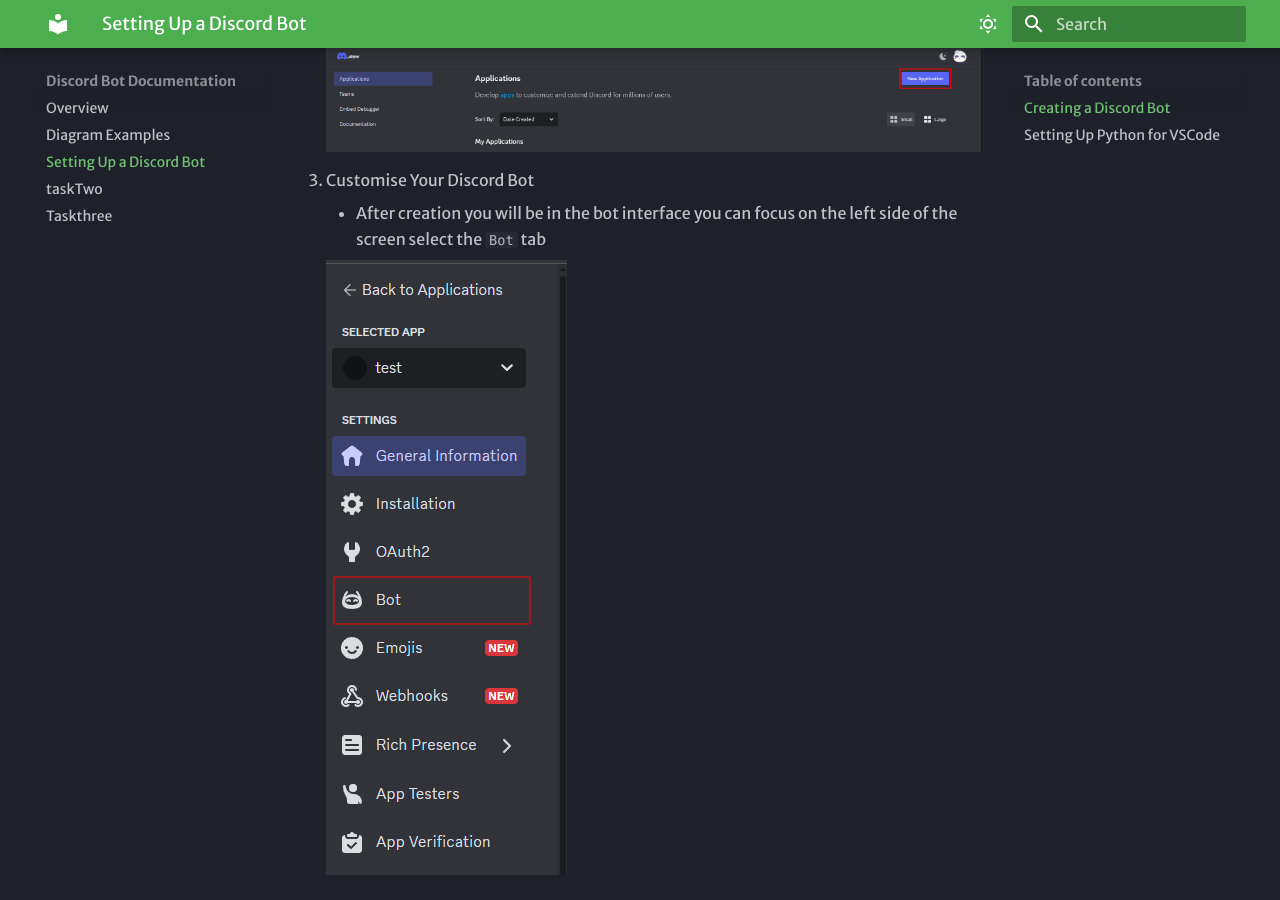
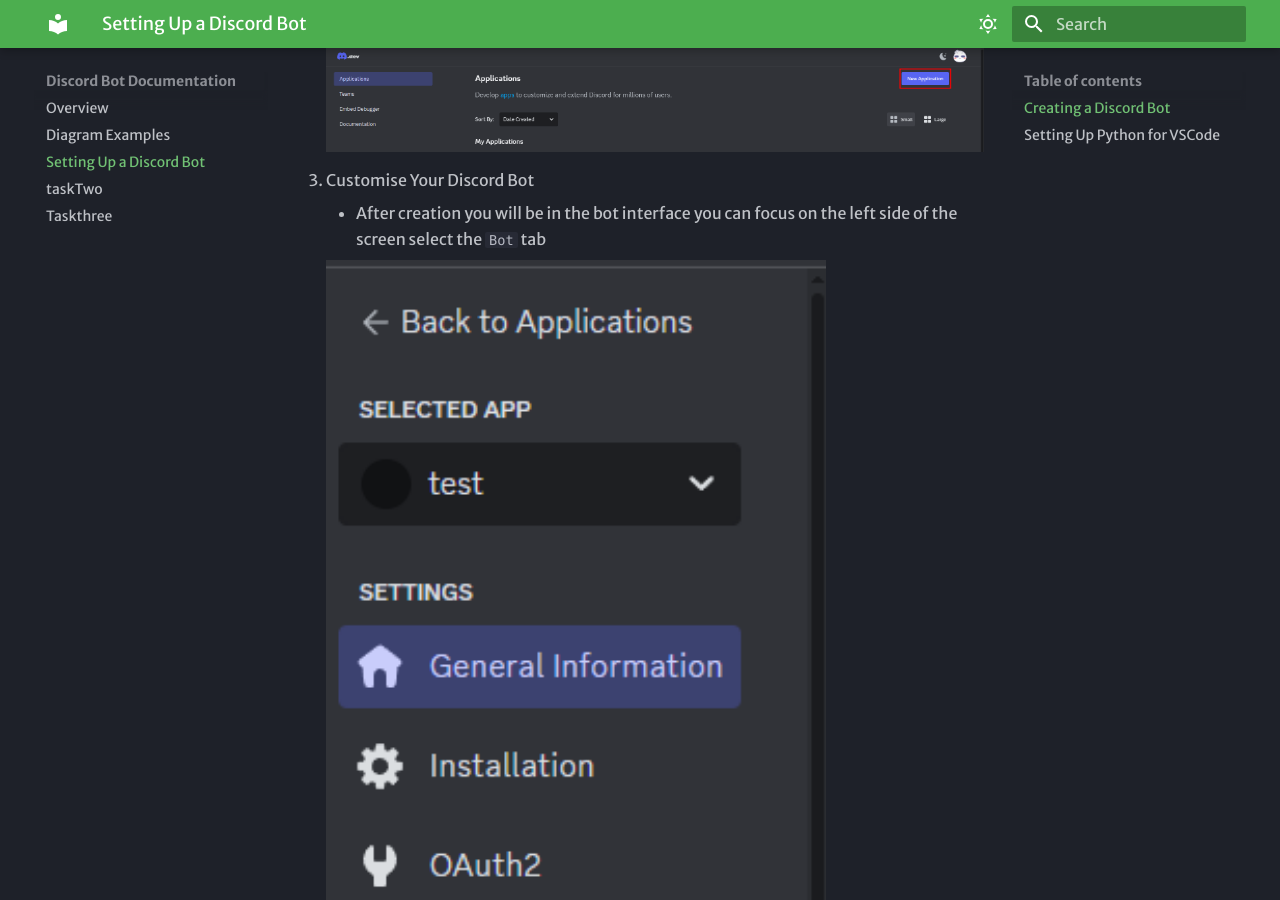
Before and after one commit to TitusLee2000/Discord-Bot-Documentation, an MkDocs documentation site: the page built from docs/taskOne.md, in a window 1280 px wide and 900 px high, scrolled down 459 px. Built offline with MkDocs 1.6.1 and Material for MkDocs 9.7.7, drawn with Linux system fonts in a browser that asks for light colours; some web fonts are replaced.

Commit message:
Update taskOne.md

```diff
--- a/docs/taskOne.md
+++ b/docs/taskOne.md
@@ -16,7 +16,7 @@
 
     - After creation you will be in the bot interface you can focus on the left side of the screen select the `Bot` tab
 
-    ![Image](./assets/taskone/taskone_p2.png "Bot Tab")
+    <img src="../assets/taskone/taskone_p2.png" alt="Discord Bot Tab" width="500" height="500">
 
     !!! info "Customization"
 
@@ -27,7 +27,7 @@
 
     For this Demo you will select from the following image:
 
-    <img src="../assets/taskone/taskone_p3.png" alt="Discord Bot intent" width="300" height="200">
+    <img src="../assets/taskone/taskone_p3.png" alt="Discord Bot intent" width="500" height="500">
 
     1. Presence Intent
     2. Server Members Intent
@@ -37,7 +37,7 @@
 
     1. You have click on the blue button `Reset Token`
 
-    ![Image](./assets/taskone/taskone_p4.png "Discord Bot")
+    <img src="../assets/taskone/taskone_p4.png" alt="Discord Bot" width="500" height="500">
 
     2. Now save your token so you can remember
 
@@ -74,7 +74,7 @@
 
     3. install python from Microsoft store
 
-        ![Image](./assets/taskone/taskone_p5.png "Python Extension")
+        <img src="../assets/taskone/taskone_p5.png" alt="Python Extension" width="500" height="500">
 
 4. Time to start python Virtual Environment
 
@@ -100,7 +100,7 @@
     !!! success install complete
         now you will a new folder show up in your directory
         <br>
-        <img src="./assets/taskone/taskone_p7.png" alt="Venv folder" width="300">
+        <img src="../assets/taskone/taskone_p7.png" alt="Venv folder" width="300">
 
 5. Install important packages
 
```
